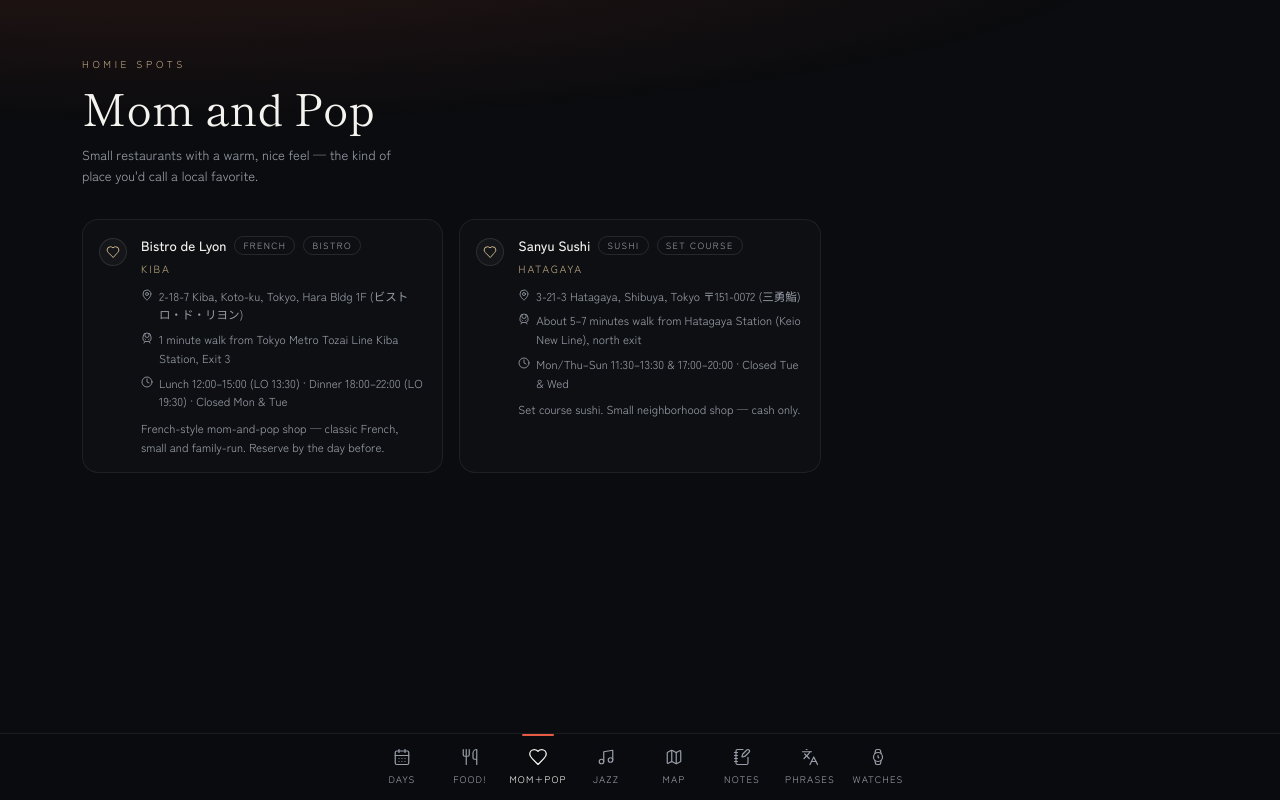
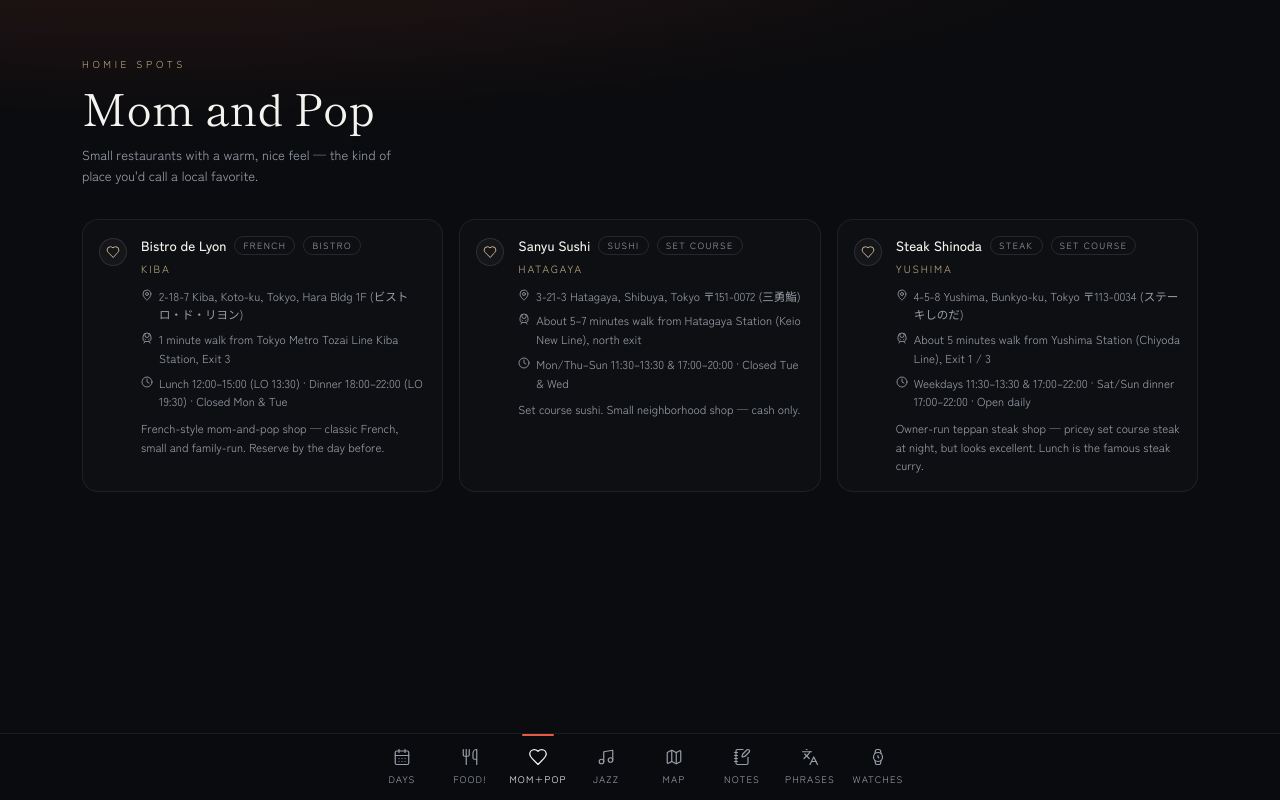
Before and after one commit to Cacody25/japan-trip, a React (Vite) app: page /mom-and-pop in a window 1280 px wide. Built offline with nearby package versions, Linux system fonts and the light colour scheme.

Commit message:
Add Steak Shinoda to Mom and Pop.

```diff
--- a/src/data/momAndPop.js
+++ b/src/data/momAndPop.js
@@ -24,6 +24,18 @@ export const momAndPopSpots = [
     lat: 35.6792,
     lng: 139.6741,
   },
+  {
+    id: "steak-shinoda",
+    name: "Steak Shinoda",
+    area: "Yushima",
+    address: "4-5-8 Yushima, Bunkyo-ku, Tokyo 〒113-0034 (ステーキしのだ)",
+    access: "About 5 minutes walk from Yushima Station (Chiyoda Line), Exit 1 / 3",
+    hours: "Weekdays 11:30–13:30 & 17:00–22:00 · Sat/Sun dinner 17:00–22:00 · Open daily",
+    note: "Owner-run teppan steak shop — pricey set course steak at night, but looks excellent. Lunch is the famous steak curry.",
+    tags: ["steak", "set course"],
+    lat: 35.7075,
+    lng: 139.7661,
+  },
 ];
 
 export const momAndPopMapPlaces = momAndPopSpots.map((spot) => ({
```
